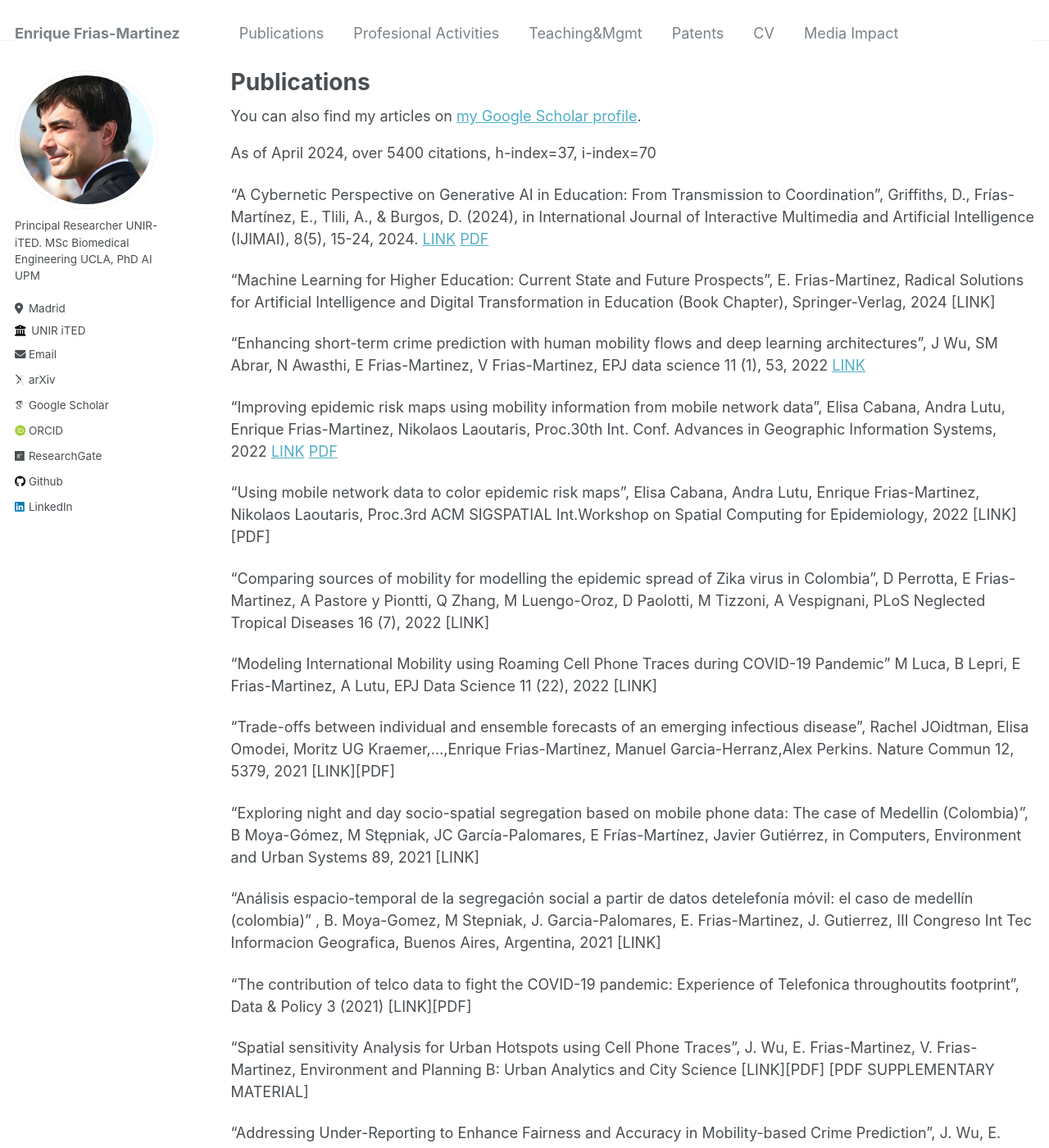
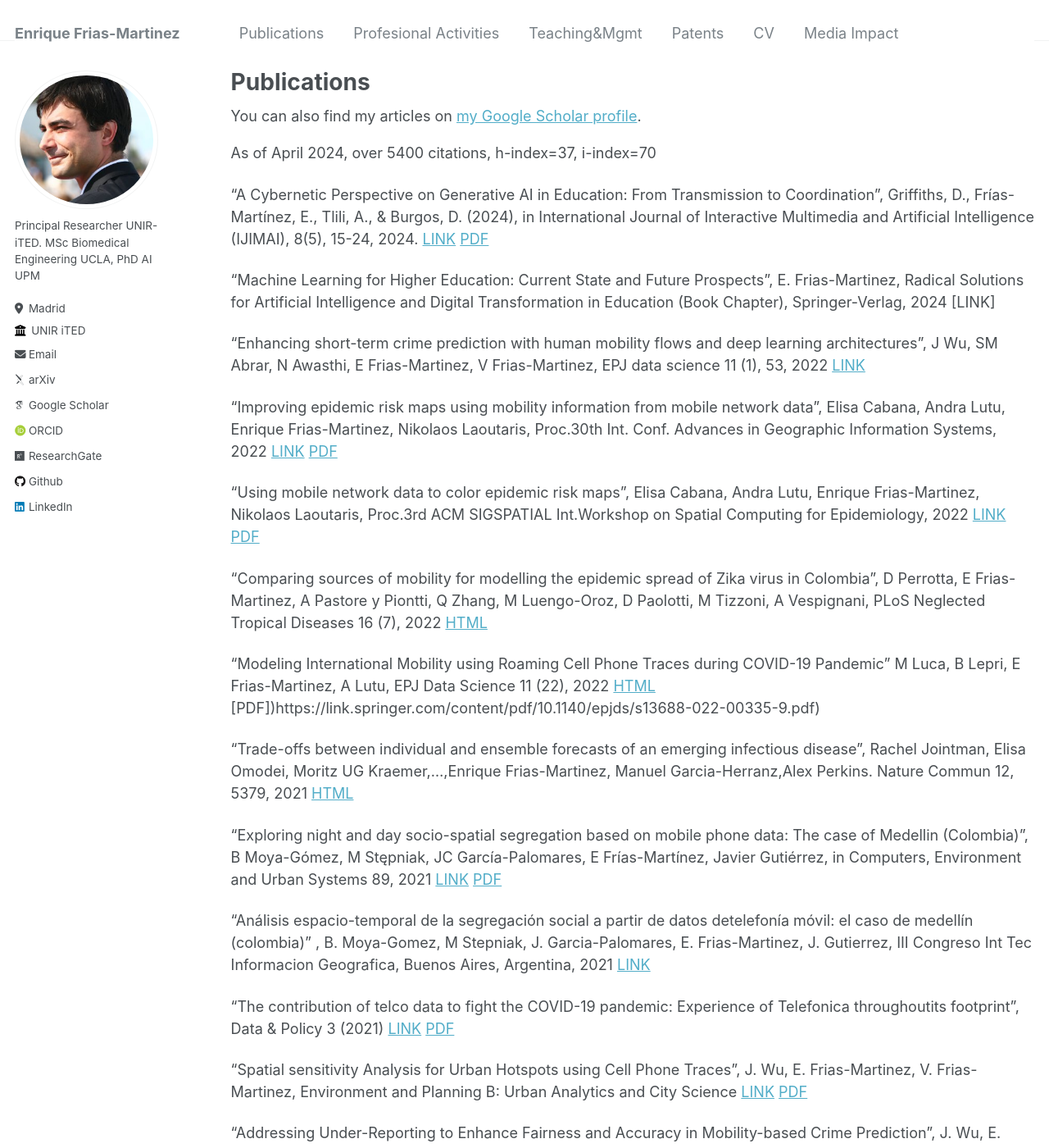
Before and after one commit to ENriqueFRiasM/enriquefriasm.github.io, a Jekyll site: the page built from _pages/publications.md, in a window 1280 px wide and 1400 px high. Shown: the whole window at 82% size. Built offline with Jekyll 4.4.1, drawn with Linux system fonts in a browser that asks for light colours; some web fonts are replaced.

Commit message:
Update publications.md

```diff
--- a/_pages/publications.md
+++ b/_pages/publications.md
@@ -20,21 +20,21 @@ EPJ data science 11 (1), 53, 2022 [LINK](https://link.springer.com/content/pdf/1
 
 "Improving epidemic risk maps using mobility information from mobile network data", Elisa Cabana, Andra Lutu, Enrique Frias-Martinez, Nikolaos Laoutaris, Proc.30th Int. Conf. Advances in Geographic Information Systems, 2022 [LINK](https://dl.acm.org/doi/10.1145/3557915.3561012)  [PDF](https://dspace.networks.imdea.org/bitstream/handle/20.500.12761/1616/Improving%20epidemic%20risk%20maps%20using%20mobility%20information.pdf?sequence=1)
 
-"Using mobile network data to color epidemic risk maps", Elisa Cabana, Andra Lutu, Enrique Frias-Martinez, Nikolaos Laoutaris, Proc.3rd ACM SIGSPATIAL Int.Workshop on Spatial Computing for Epidemiology, 2022 [LINK][PDF]
+"Using mobile network data to color epidemic risk maps", Elisa Cabana, Andra Lutu, Enrique Frias-Martinez, Nikolaos Laoutaris, Proc.3rd ACM SIGSPATIAL Int.Workshop on Spatial Computing for Epidemiology, 2022 [LINK](https://dl.acm.org/doi/10.1145/3557995.3566120) [PDF](https://dataoceanlab.github.io/spatial-epi-2022/files/paper_5.pdf)
 
-"Comparing sources of mobility for modelling the epidemic spread of Zika virus in Colombia", D Perrotta, E Frias-Martinez, A Pastore y Piontti, Q Zhang, M Luengo-Oroz, D Paolotti, M Tizzoni, A Vespignani, PLoS Neglected Tropical Diseases 16 (7), 2022 [LINK]
+"Comparing sources of mobility for modelling the epidemic spread of Zika virus in Colombia", D Perrotta, E Frias-Martinez, A Pastore y Piontti, Q Zhang, M Luengo-Oroz, D Paolotti, M Tizzoni, A Vespignani, PLoS Neglected Tropical Diseases 16 (7), 2022 [HTML](https://journals.plos.org/plosntds/article?id=10.1371/journal.pntd.0010565)
 
-"Modeling International Mobility using Roaming Cell Phone Traces during COVID-19 Pandemic" M Luca, B Lepri, E Frias-Martinez, A Lutu, EPJ Data Science 11 (22), 2022 [LINK]
+"Modeling International Mobility using Roaming Cell Phone Traces during COVID-19 Pandemic" M Luca, B Lepri, E Frias-Martinez, A Lutu, EPJ Data Science 11 (22), 2022 [HTML](https://epjdatascience.springeropen.com/articles/10.1140/epjds/s13688-022-00335-9) [PDF])https://link.springer.com/content/pdf/10.1140/epjds/s13688-022-00335-9.pdf)
 
-﻿“Trade-offs between individual and ensemble forecasts of an emerging infectious disease”, Rachel JOidtman, Elisa Omodei, Moritz UG Kraemer,...,Enrique Frias-Martinez, Manuel Garcia-Herranz,Alex Perkins. Nature Commun 12, 5379, 2021﻿ [LINK][PDF]
+﻿“Trade-offs between individual and ensemble forecasts of an emerging infectious disease”, Rachel Jointman, Elisa Omodei, Moritz UG Kraemer,...,Enrique Frias-Martinez, Manuel Garcia-Herranz,Alex Perkins. Nature Commun 12, 5379, 2021﻿ [HTML](https://www.nature.com/articles/s41467-021-25695-0)
 
-"Exploring night and day socio-spatial segregation based on mobile phone data: The case of Medellin (Colombia)", B Moya-Gómez, M Stępniak, JC García-Palomares, E Frías-Martínez, Javier Gutiérrez, in Computers, Environment and Urban Systems 89, 2021 [LINK]
+"Exploring night and day socio-spatial segregation based on mobile phone data: The case of Medellin (Colombia)", B Moya-Gómez, M Stępniak, JC García-Palomares, E Frías-Martínez, Javier Gutiérrez, in Computers, Environment and Urban Systems 89, 2021 [LINK](https://www.sciencedirect.com/science/article/pii/S019897152100082X) [PDF](https://www.researchgate.net/profile/Borja-Moya-Gomez/publication/352374233_Exploring_night_and_day_socio-spatial_segregation_based_on_mobile_phone_data_The_case_of_Medellin_Colombia/links/60c72a204585157774d75f43/Exploring-night-and-day-socio-spatial-segregation-based-on-mobile-phone-data-The-case-of-Medellin-Colombia.pdf)
 
-"Análisis espacio-temporal de la segregación social a partir de datos detelefonía móvil: el caso de medellín (colombia)﻿" , B. Moya-Gomez, M Stepniak, J. Garcia-Palomares, E. Frias-Martinez, J. Gutierrez, ﻿III Congreso Int Tec Informacion Geografica, Buenos Aires, Argentina, 2021 [LINK]
+"Análisis espacio-temporal de la segregación social a partir de datos detelefonía móvil: el caso de medellín (colombia)﻿" , B. Moya-Gomez, M Stepniak, J. Garcia-Palomares, E. Frias-Martinez, J. Gutierrez, ﻿III Congreso Int Tec Informacion Geografica, Buenos Aires, Argentina, 2021 [LINK](https://dialnet.unirioja.es/servlet/articulo?codigo=8537656)
 
-“The contribution of telco data to fight the COVID-19 pandemic: Experience of Telefonica throughoutits footprint”, Data & Policy 3 (2021)﻿ [LINK][PDF]
+“The contribution of telco data to fight the COVID-19 pandemic: Experience of Telefonica throughoutits footprint”, Data & Policy 3 (2021)﻿ [LINK](https://www.cambridge.org/core/journals/data-and-policy/article/contribution-of-telco-data-to-fight-the-covid19-pandemic-experience-of-telefonica-throughout-its-footprint/ED596CB342AAC70D009C6A226814999F) [PDF](https://www.cambridge.org/core/services/aop-cambridge-core/content/view/ED596CB342AAC70D009C6A226814999F/S2632324921000067a.pdf/the-contribution-of-telco-data-to-fight-the-covid-19-pandemic-experience-of-telefonica-throughout-its-footprint.pdf)
 
-"Spatial sensitivity Analysis for Urban Hotspots using Cell Phone Traces", J. Wu, E. Frias-Martinez, V. Frias-Martinez, Environment and Planning B: Urban Analytics and City Science  [LINK][PDF] [PDF SUPPLEMENTARY MATERIAL]
+"Spatial sensitivity Analysis for Urban Hotspots using Cell Phone Traces", J. Wu, E. Frias-Martinez, V. Frias-Martinez, Environment and Planning B: Urban Analytics and City Science  [LINK](https://journals.sagepub.com/doi/pdf/10.1177/2399808320985843) [PDF](https://par.nsf.gov/servlets/purl/10218376)
 
 "Addressing Under-Reporting to Enhance Fairness and Accuracy in Mobility-based Crime Prediction", J. Wu, E. Frias-Martinez, V. Frias-Martinez, ACM SIGSPATIAL 2020﻿ [PDF][LINK][YOUTUBE]
 
```
